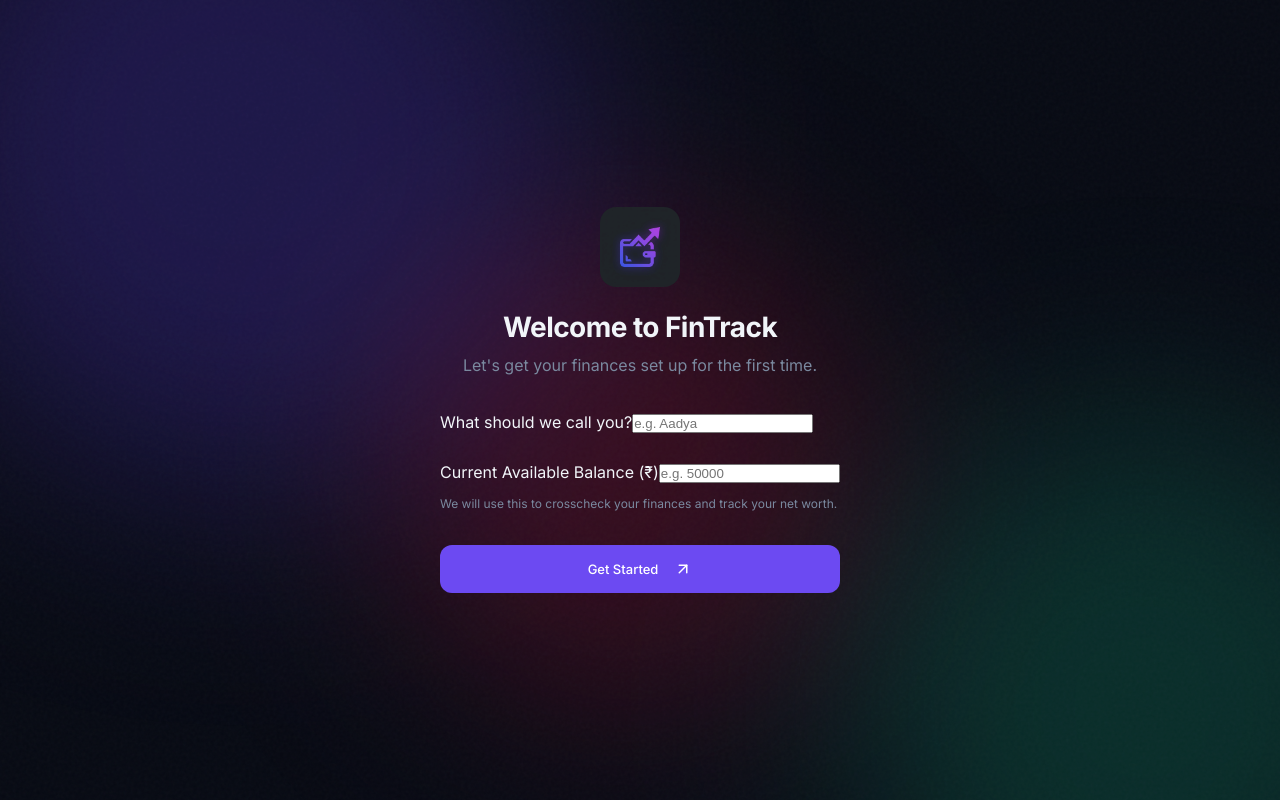
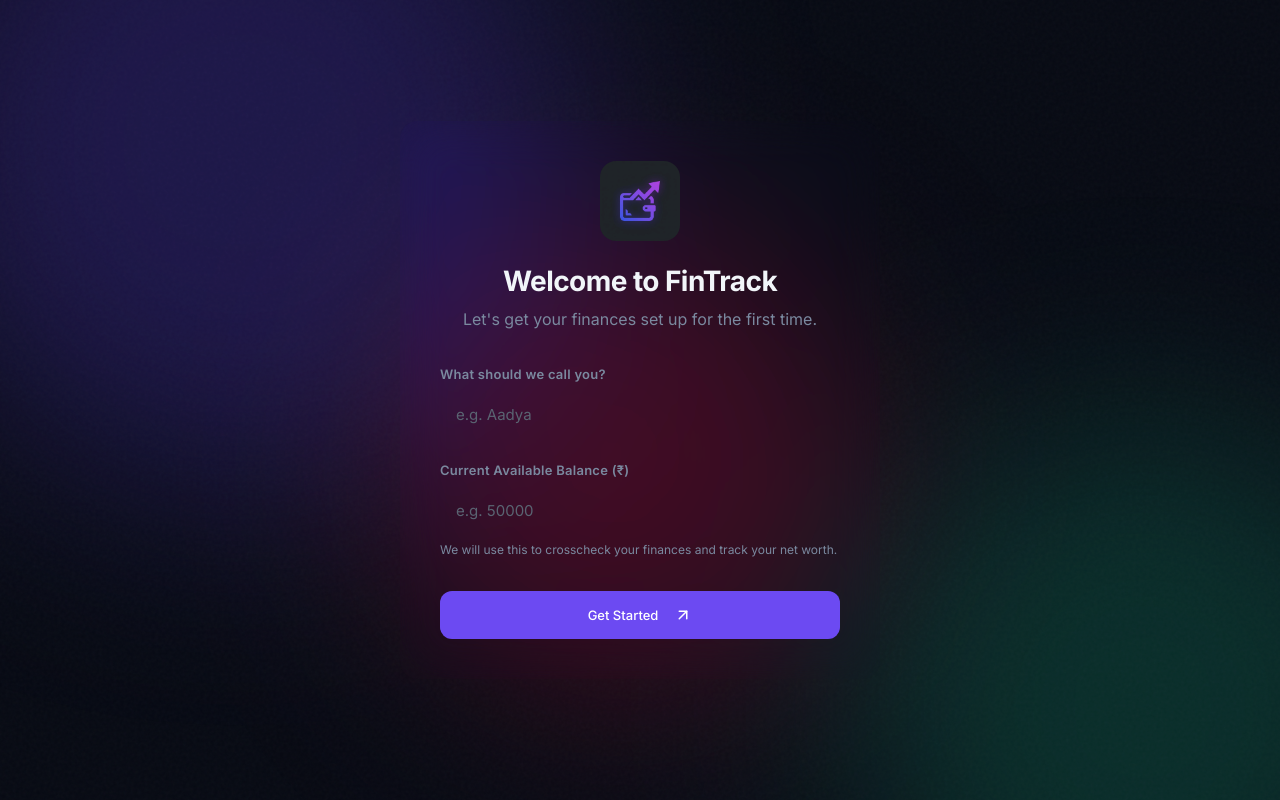
Before and after one commit to KernelKnight08/personal-finance-tracker, a React (Vite) app: page / in a window 1280 px wide. Built offline with nearby package versions, Linux system fonts and the light colour scheme.

Commit message:
Debug and improve APK: fix hardcoded data, add missing CSS, improve mobile UX, add empty states

```diff
--- a/index.html
+++ b/index.html
@@ -3,9 +3,12 @@
   <head>
     <meta charset="UTF-8" />
     <link rel="icon" type="image/jpeg" href="/logo.jpg" />
-    <meta name="viewport" content="width=device-width, initial-scale=1.0" />
+    <meta name="viewport" content="width=device-width, initial-scale=1.0, maximum-scale=1.0, user-scalable=no, viewport-fit=cover" />
     <meta name="description" content="FinTrack — Your personal finance tracker. Automatically parse bank SMS to track income, expenses, and savings." />
-    <meta name="theme-color" content="#0b0f19" />
+    <meta name="theme-color" content="#0a0d14" />
+    <meta name="mobile-web-app-capable" content="yes" />
+    <meta name="apple-mobile-web-app-capable" content="yes" />
+    <meta name="apple-mobile-web-app-status-bar-style" content="black-translucent" />
     <title>FinTrack — Personal Finance Tracker</title>
   </head>
   <body>
--- a/src/App.jsx
+++ b/src/App.jsx
@@ -182,14 +182,24 @@
     }).sort((a, b) => b.percent - a.percent);
   }, [budgets, expensesByCategory]);
 
-  const chartData = useMemo(() => [
-    { name: 'Feb', income: 85000, expense: 52000 },
-    { name: 'Mar', income: 92000, expense: 41000 },
-    { name: 'Apr', income: 85000, expense: 63000 },
-    { name: 'May', income: 105000, expense: 48000 },
-    { name: 'Jun', income: 85000, expense: 55000 },
-    { name: 'Jul', income, expense }
-  ], [income, expense]);
+  const chartData = useMemo(() => {
+    const months = ['Jan','Feb','Mar','Apr','May','Jun','Jul','Aug','Sep','Oct','Nov','Dec'];
+    const grouped = {};
+    transactions.forEach(tx => {
+      // Parse date string like 'Jul 28, 2026'
+      const d = new Date(tx.date);
+      if (isNaN(d.getTime())) return;
+      const key = `${d.getFullYear()}-${String(d.getMonth()).padStart(2,'0')}`;
+      if (!grouped[key]) grouped[key] = { income: 0, expense: 0, month: d.getMonth(), year: d.getFullYear() };
+      if (tx.type === 'income') grouped[key].income += tx.amount;
+      else grouped[key].expense += Math.abs(tx.amount);
+    });
+    const sorted = Object.entries(grouped)
+      .sort(([a],[b]) => a.localeCompare(b))
+      .slice(-6)
+      .map(([, v]) => ({ name: months[v.month], income: v.income, expense: v.expense }));
+    return sorted.length > 0 ? sorted : [{ name: months[new Date().getMonth()], income: 0, expense: 0 }];
+  }, [transactions]);
 
   const filteredTransactions = useMemo(() => {
     return transactions.filter(tx =>
@@ -349,25 +359,25 @@
           <div className="icon-ring primary"><IndianRupee size={22} /></div>
           <div className="card-title">Total Balance</div>
           <div className="stat-number">{formatINR(balance)}</div>
-          <span className="stat-trend up"><TrendingUp size={12} /> +2.5%</span>
+          <span className={`stat-trend ${balance >= 0 ? 'up' : 'down'}`}>{balance >= 0 ? <TrendingUp size={12} /> : <TrendingDown size={12} />} {transactions.length} txns</span>
         </div>
         <div className="card anim-delay-2">
           <div className="icon-ring emerald"><ArrowUpRight size={22} /></div>
           <div className="card-title">Income</div>
           <div className="stat-number">{formatINR(income)}</div>
-          <span className="stat-trend up"><TrendingUp size={12} /> Live</span>
+          <span className="stat-trend up"><TrendingUp size={12} /> {transactions.filter(t => t.type === 'income').length} entries</span>
         </div>
         <div className="card anim-delay-3">
           <div className="icon-ring rose"><ArrowDownRight size={22} /></div>
           <div className="card-title">Expenses</div>
           <div className="stat-number">{formatINR(expense)}</div>
-          <span className="stat-trend down"><TrendingDown size={12} /> Live</span>
+          <span className="stat-trend down"><TrendingDown size={12} /> {transactions.filter(t => t.type === 'expense').length} entries</span>
         </div>
         <div className="card anim-delay-4">
           <div className="icon-ring amber"><PiggyBank size={22} /></div>
           <div className="card-title">Savings</div>
           <div className="stat-number">{formatINR(savings)}</div>
-          <span className="stat-trend up"><TrendingUp size={12} /> Healthy</span>
+          <span className={`stat-trend ${savings >= 0 ? 'up' : 'down'}`}>{savings >= 0 ? <TrendingUp size={12} /> : <TrendingDown size={12} />} {savings >= 0 ? 'Positive' : 'Negative'}</span>
         </div>
       </div>
 
@@ -420,6 +430,12 @@
           </button>
         </div>
         <div style={{ display: 'grid', gridTemplateColumns: 'repeat(auto-fill, minmax(280px, 1fr))', gap: '1.5rem', marginTop: '1.5rem' }}>
+          {goals.length === 0 && (
+            <div style={{ padding: '2rem', textAlign: 'center', color: 'hsl(var(--fg-muted))', gridColumn: '1 / -1' }}>
+              <PiggyBank size={32} style={{ margin: '0 auto 0.75rem', display: 'block', opacity: 0.4 }} />
+              No savings goals yet. Create one to start tracking!
+            </div>
+          )}
           {goals.map(goal => {
             const percent = Math.min((goal.current / goal.target) * 100, 100);
             return (
@@ -474,6 +490,12 @@
               </tr>
             </thead>
             <tbody>
+              {filteredTransactions.length === 0 && (
+                <tr><td colSpan={6} style={{ textAlign: 'center', padding: '3rem 1rem', color: 'hsl(var(--fg-muted))' }}>
+                  <MessageSquare size={32} style={{ margin: '0 auto 1rem', display: 'block', opacity: 0.4 }} />
+                  No transactions yet. Paste a bank SMS to get started!
+                </td></tr>
+              )}
               {filteredTransactions.map(tx => (
                 <tr key={tx.id}>
                   <td><div style={{ fontWeight: 500 }}>{tx.date}</div><div style={{ fontSize: '0.75rem', color: 'hsl(var(--fg-muted))' }}>{tx.time}</div></td>
@@ -935,8 +957,9 @@
                 className="textarea-field"
                 placeholder="e.g. Debited Rs.500 from A/c XX1234 on 28-07-26 by Zomato"
                 value={smsText}
-                onChange={e => setSmsText(e.target.value)}
+                onChange={e => { setSmsText(e.target.value); setSmsErr(''); }}
               />
+              {smsErr && <p style={{ color: 'hsl(var(--rose))', fontSize: '0.8125rem', marginTop: '0.75rem', fontWeight: 500 }}>{smsErr}</p>}
             </div>
             <div className="modal-actions">
               <button className="btn btn-outline" onClick={() => setSmsOpen(false)}>Cancel</button>
--- a/src/index.css
+++ b/src/index.css
@@ -1069,3 +1069,97 @@
 
 .show-mobile-only { display: inline-flex; }
 @media (min-width: 1024px) { .show-mobile-only { display: none; } }
+
+/* ═══════════════════════════════════════════════
+   GLASS PANEL — for setup/onboarding screens
+   ═══════════════════════════════════════════════ */
+.glass-panel {
+  background: hsla(var(--surface), 0.45);
+  backdrop-filter: blur(24px) saturate(1.3);
+  -webkit-backdrop-filter: blur(24px) saturate(1.3);
+  border: 1px solid hsla(var(--border), 0.5);
+  border-radius: calc(var(--radius) + 6px);
+  box-shadow:
+    0 24px 48px -12px rgba(0, 0, 0, 0.5),
+    0 0 0 1px hsla(var(--primary), 0.05),
+    inset 0 1px 0 hsla(255, 100%, 100%, 0.05);
+  animation: dialogIn 0.4s var(--ease-out);
+}
+
+/* ═══════════════════════════════════════════════
+   GLASS INPUT — frosted form inputs
+   ═══════════════════════════════════════════════ */
+.glass-input {
+  width: 100%;
+  background: hsla(var(--bg), 0.35);
+  backdrop-filter: blur(12px);
+  -webkit-backdrop-filter: blur(12px);
+  border: 1px solid hsla(var(--border), 0.5);
+  border-radius: var(--radius);
+  padding: 0.75rem 1rem;
+  color: hsl(var(--fg));
+  font-family: inherit;
+  font-size: 0.9375rem;
+  transition: border-color 0.2s, box-shadow 0.2s;
+}
+
+.glass-input::placeholder {
+  color: hsl(var(--fg-dim));
+}
+
+.glass-input:focus {
+  outline: none;
+  border-color: hsl(var(--primary));
+  box-shadow: 0 0 0 3px hsla(var(--primary), 0.15), 0 4px 16px -4px hsla(var(--primary), 0.1);
+}
+
+/* ═══════════════════════════════════════════════
+   FORM LABEL
+   ═══════════════════════════════════════════════ */
+.form-label {
+  display: block;
+  font-size: 0.8125rem;
+  font-weight: 600;
+  color: hsl(var(--fg-muted));
+  margin-bottom: 0.5rem;
+  letter-spacing: 0.02em;
+}
+
+/* ═══════════════════════════════════════════════
+   MOBILE REFINEMENTS
+   ═══════════════════════════════════════════════ */
+
+/* Safe area inset for Android notch/status bar */
+.app-shell {
+  padding-top: env(safe-area-inset-top);
+  min-height: 100vh;
+}
+
+/* Smaller stat numbers on phones */
+@media (max-width: 480px) {
+  .stat-number {
+    font-size: 1.35rem;
+  }
+  .topbar {
+    padding: 1rem 1.25rem;
+  }
+  .card {
+    padding: 1.125rem;
+  }
+  .chart-wrapper {
+    height: 240px;
+  }
+  /* Make setup panel fit small screens */
+  .glass-panel {
+    margin: 1rem;
+    padding: 1.5rem !important;
+  }
+}
+
+/* Bottom nav safe area for gesture navigation */
+.bottom-nav {
+  padding-bottom: env(safe-area-inset-bottom);
+}
+
+/* Empty state animation */
+.anim-delay-6 { animation-delay: 300ms; }
```
Also changed, not shown: capacitor.config.json (+10 -1 lines).
